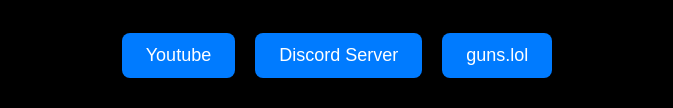
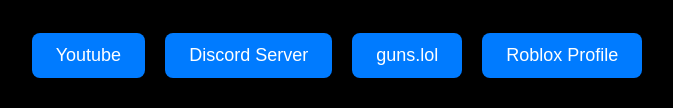
Before and after one commit to TeamNico58/website, a plain HTML site: page evan/index.html in a window 1280 px wide. Shown: the part 601-709 px from the top of the page, without its empty margins (303-976 px from the left). Drawn offline with Linux system fonts and the light colour scheme.

Commit message:
Update index.html

```diff
--- a/evan/index.html
+++ b/evan/index.html
@@ -70,7 +70,8 @@
   <div class="button-container">
     <button onclick="window.location.href='https://www.youtube.com/@thecoconutcoder'">Youtube</button>
     <button onclick="window.location.href='https://discord.gg/qUDNvQZpHf'">Discord Server</button>
-        <button onclick="window.location.href='https://guns.lol/coconutcode'">guns.lol</button>
+    <button onclick="window.location.href='https://guns.lol/coconutcode'">guns.lol</button>
+    <button onclick="window.location.href='https://www.roblox.com/users/4864996684/profile'">Roblox Profile</button>
   </div>
     <div class="button-container">
     <button onclick="window.location.href='https://judelovebigbuffmen.hair'">Back to main area</button>
```
